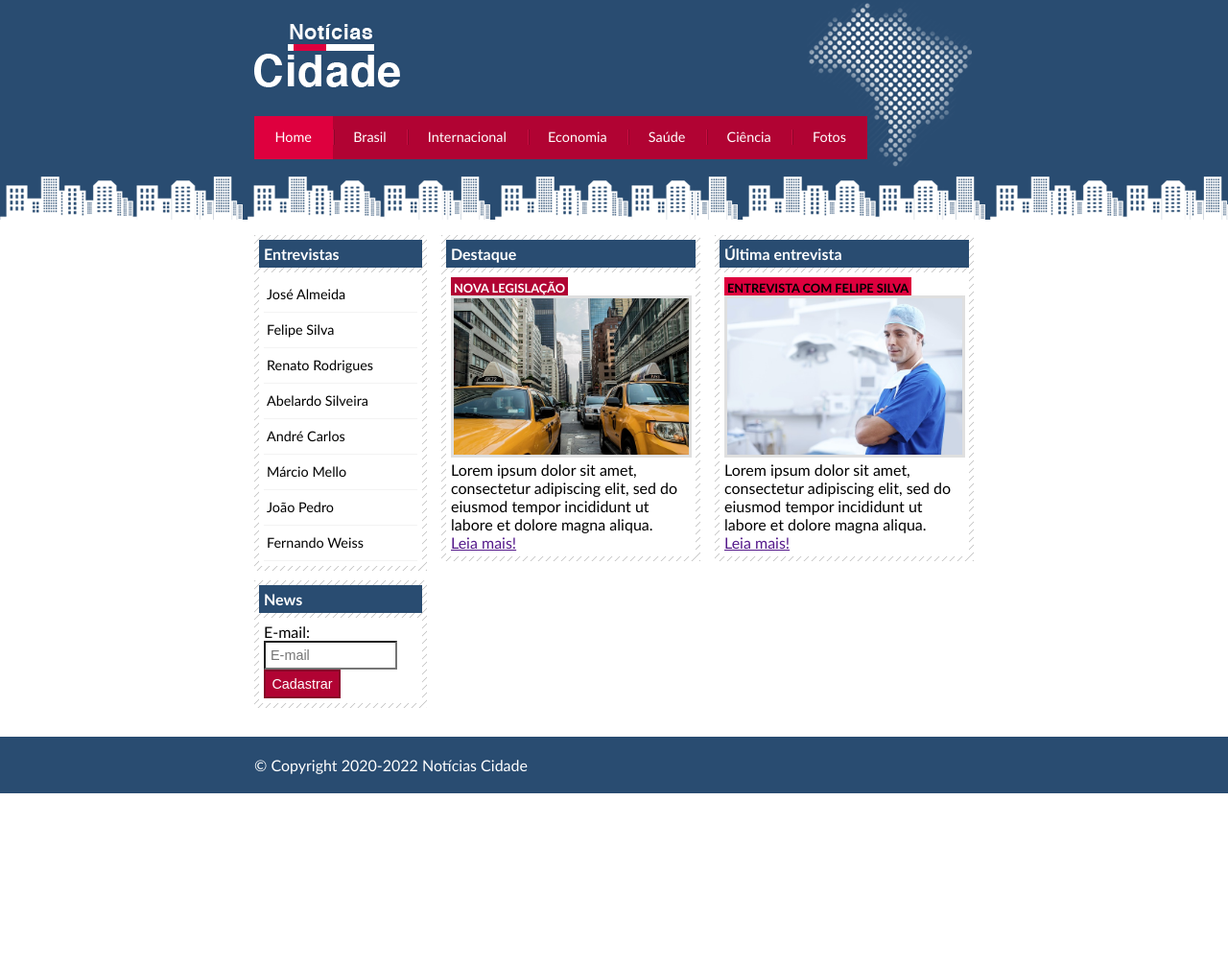
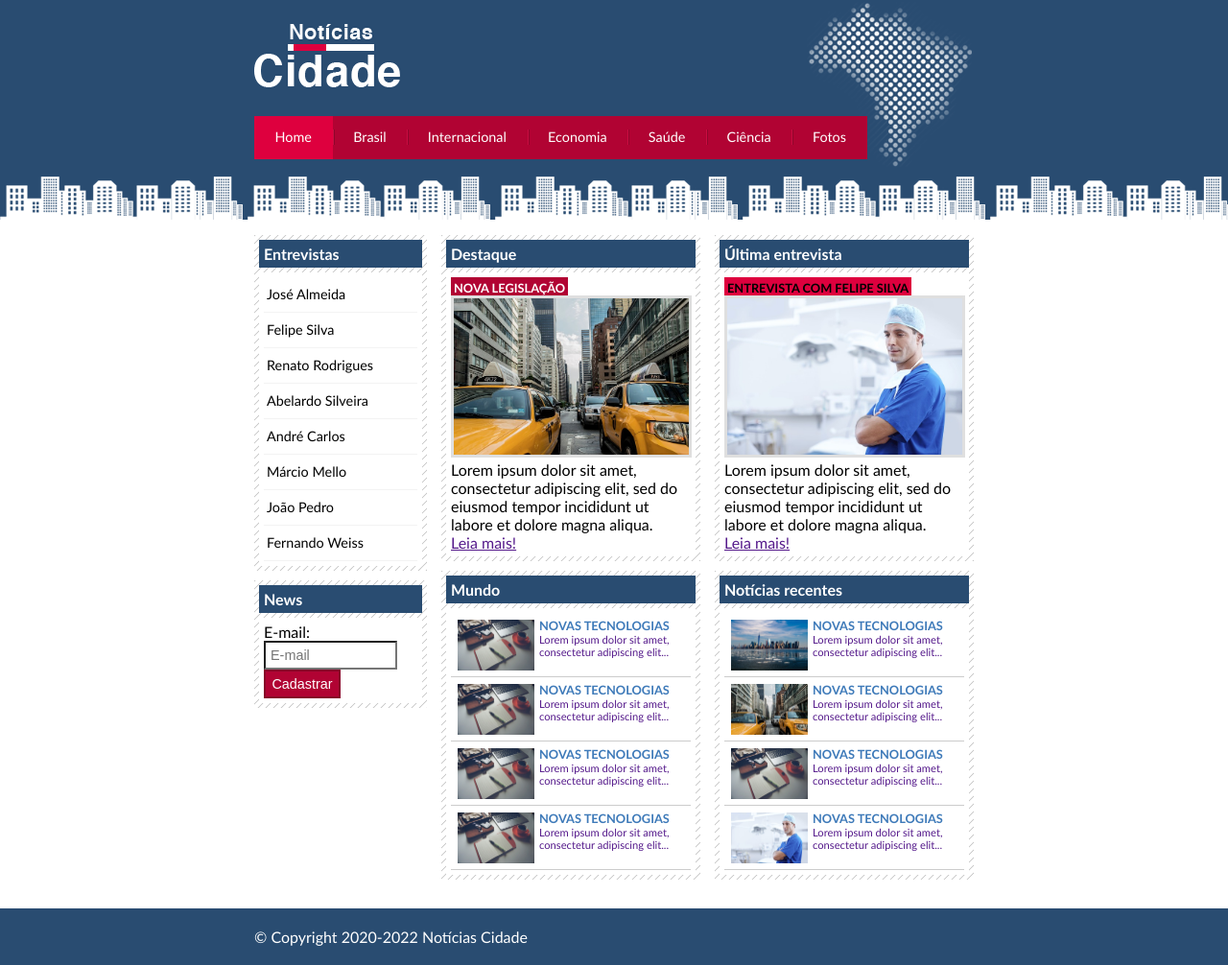
Before and after one commit to thatacello/Site-de-Noticias-Cidade, a plain HTML site: page index.html in a window 1280 px wide. Shown: the whole page at 96% size. Before the commit the page ends 827 px from the top, so only its background shows below. Drawn offline with Linux system fonts and the light colour scheme.

Commit message:
menu vertical

```diff
--- a/estilo.css
+++ b/estilo.css
@@ -154,6 +154,30 @@ h3 {
 .entrevista h3 {
     background: #de003e;
 }
+#lista-noticias li {
+    padding: 2px;
+    border-bottom: 1px solid #ccc;
+    height: 62px;
+}
+#lista-noticias li a img {
+    float: left;
+    margin: 5px;
+}
+#lista-noticias li a {
+    text-decoration: none;
+}
+#lista-noticias li a h3 {
+    font-size: 0.8em;
+    padding: 0;
+    color: #3e7ab9;
+}
+#lista-noticias li a p {
+    font-size: 0.7em;
+}
+#lista-noticias li:hover {
+    background: #eee;
+    cursor: pointer;
+}
 #rodape {
     width: 750px;
     margin: 0 auto;
--- a/index.html
+++ b/index.html
@@ -65,6 +65,56 @@
                             <a href="">Leia mais!</a>
                         </div>
                     </div>
+
+                    <div class="caixa">
+                        <h2>Mundo</h2>
+                        <div class="caixa-conteudo">
+                            <ul id="lista-noticias">
+                                <li>
+                                    <a href="">
+                                        <img src="imagens/tecnologia.jpg" width="80">
+                                        <h3>Novas tecnologias</h3>
+                                        <p>
+                                            Lorem ipsum dolor sit amet,
+                                            consectetur adipiscing elit...
+                                        </p>
+                                    </a>
+                                </li>
+                                <li>
+                                    <a href="">
+                                        <img src="imagens/tecnologia.jpg" width="80">
+                                        <h3>Novas tecnologias</h3>
+                                        <p>
+                                            Lorem ipsum dolor sit amet,
+                                            consectetur adipiscing elit...
+                                        </p>
+                                    </a>
+                                </li>
+                                <li>
+                                    <a href="">
+                                        <img src="imagens/tecnologia.jpg" width="80">
+                                        <h3>Novas tecnologias</h3>
+                                        <p>
+                                            Lorem ipsum dolor sit amet,
+                                            consectetur adipiscing elit...
+                                        </p>
+                                    </a>
+                                </li>
+                                <li>
+                                    <a href="">
+                                        <img src="imagens/tecnologia.jpg" width="80">
+                                        <h3>Novas tecnologias</h3>
+                                        <p>
+                                            Lorem ipsum dolor sit amet,
+                                            consectetur adipiscing elit...
+                                        </p>
+                                    </a>
+                                </li>
+
+                            </ul>
+                        </div>
+                    </div>
+
                 </div>
                 <!--Fim conteúdo primário-->
 
@@ -81,6 +131,55 @@
                                 magna aliqua.
                             </p>
                             <a href="">Leia mais!</a>
+                        </div>
+                    </div>
+
+                    <div class="caixa">
+                        <h2>Notícias recentes</h2>
+                        <div class="caixa-conteudo">
+                            <ul id="lista-noticias">
+                                <li>
+                                    <a href="">
+                                        <img src="imagens/cidade.jpg" width="80">
+                                        <h3>Novas tecnologias</h3>
+                                        <p>
+                                            Lorem ipsum dolor sit amet,
+                                            consectetur adipiscing elit...
+                                        </p>
+                                    </a>
+                                </li>
+                                <li>
+                                    <a href="">
+                                        <img src="imagens/taxi.jpg" width="80">
+                                        <h3>Novas tecnologias</h3>
+                                        <p>
+                                            Lorem ipsum dolor sit amet,
+                                            consectetur adipiscing elit...
+                                        </p>
+                                    </a>
+                                </li>
+                                <li>
+                                    <a href="">
+                                        <img src="imagens/tecnologia.jpg" width="80">
+                                        <h3>Novas tecnologias</h3>
+                                        <p>
+                                            Lorem ipsum dolor sit amet,
+                                            consectetur adipiscing elit...
+                                        </p>
+                                    </a>
+                                </li>
+                                <li>
+                                    <a href="">
+                                        <img src="imagens/doutor.jpg" width="80">
+                                        <h3>Novas tecnologias</h3>
+                                        <p>
+                                            Lorem ipsum dolor sit amet,
+                                            consectetur adipiscing elit...
+                                        </p>
+                                    </a>
+                                </li>
+
+                            </ul>
                         </div>
                     </div>
                 </div>
```
